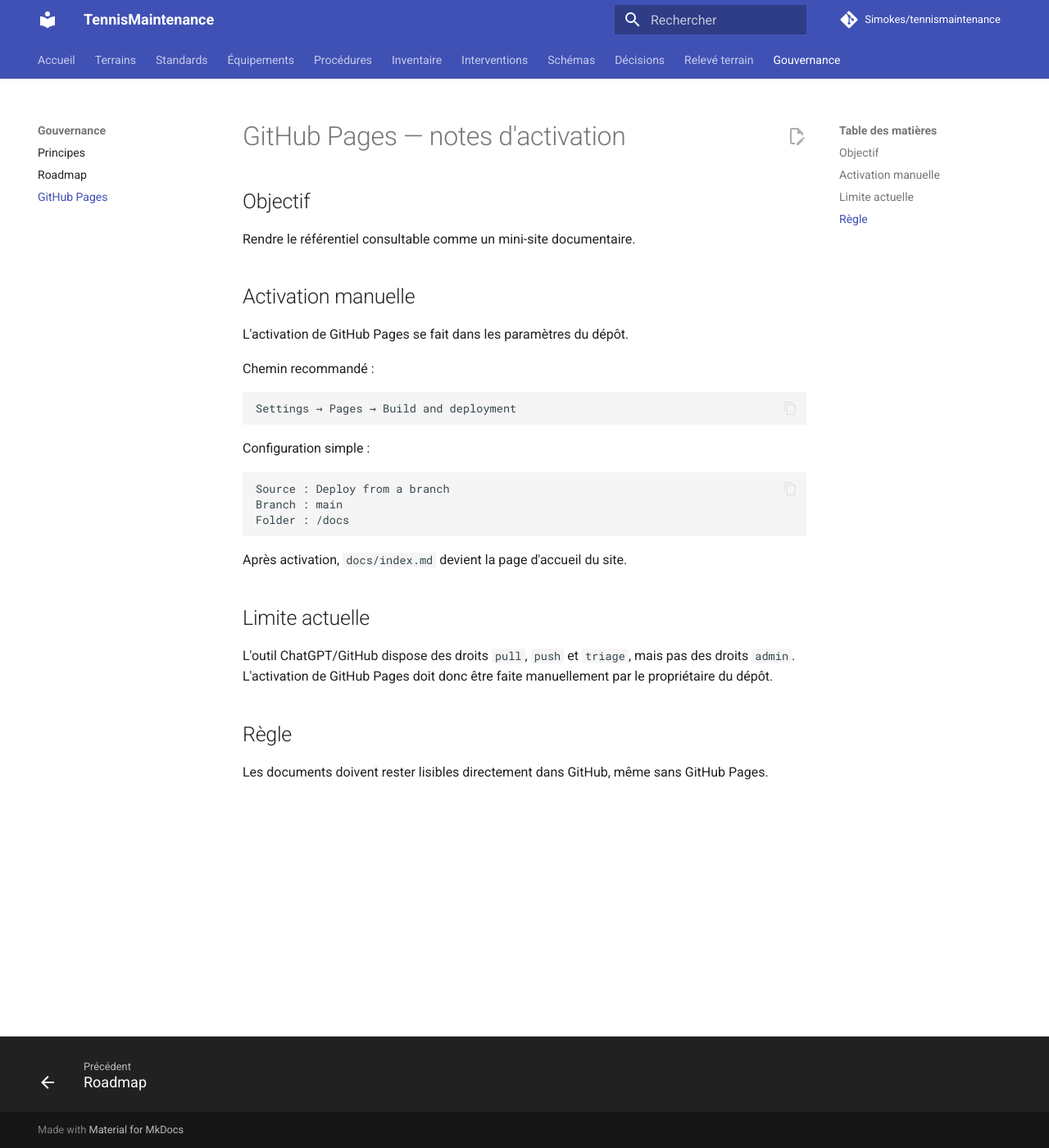
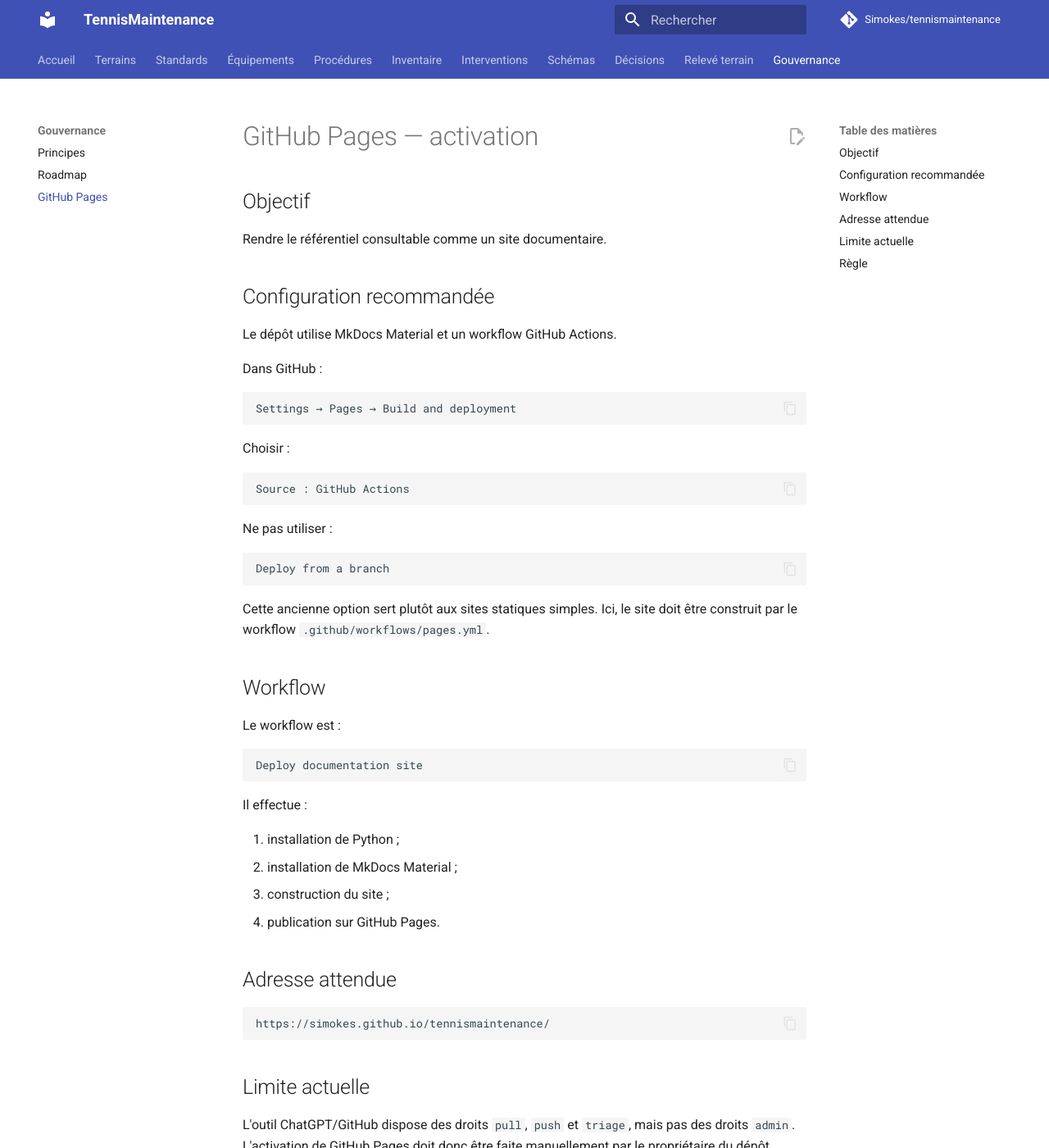
Before and after one commit to Simokes/tennismaintenance, an MkDocs documentation site: the page built from docs/GITHUB_PAGES.md, in a window 1280 px wide and 1400 px high. Shown: the whole window at 82% size. Built offline with MkDocs 1.6.1 and Material for MkDocs 9.7.7, drawn with Linux system fonts in a browser that asks for light colours; comment, search, counter and statistics services are not loaded.

Commit message:
docs: update GitHub Pages activation notes

````diff
--- a/docs/GITHUB_PAGES.md
+++ b/docs/GITHUB_PAGES.md
@@ -1,28 +1,53 @@
-# GitHub Pages — notes d'activation
+# GitHub Pages — activation
 
 ## Objectif
 
-Rendre le référentiel consultable comme un mini-site documentaire.
+Rendre le référentiel consultable comme un site documentaire.
 
-## Activation manuelle
+## Configuration recommandée
 
-L'activation de GitHub Pages se fait dans les paramètres du dépôt.
+Le dépôt utilise MkDocs Material et un workflow GitHub Actions.
 
-Chemin recommandé :
+Dans GitHub :
 
 ```text
 Settings → Pages → Build and deployment
 ```
 
-Configuration simple :
+Choisir :
 
 ```text
-Source : Deploy from a branch
-Branch : main
-Folder : /docs
+Source : GitHub Actions
 ```
 
-Après activation, `docs/index.md` devient la page d'accueil du site.
+Ne pas utiliser :
+
+```text
+Deploy from a branch
+```
+
+Cette ancienne option sert plutôt aux sites statiques simples. Ici, le site doit être construit par le workflow `.github/workflows/pages.yml`.
+
+## Workflow
+
+Le workflow est :
+
+```text
+Deploy documentation site
+```
+
+Il effectue :
+
+1. installation de Python ;
+2. installation de MkDocs Material ;
+3. construction du site ;
+4. publication sur GitHub Pages.
+
+## Adresse attendue
+
+```text
+https://simokes.github.io/tennismaintenance/
+```
 
 ## Limite actuelle
 
````
